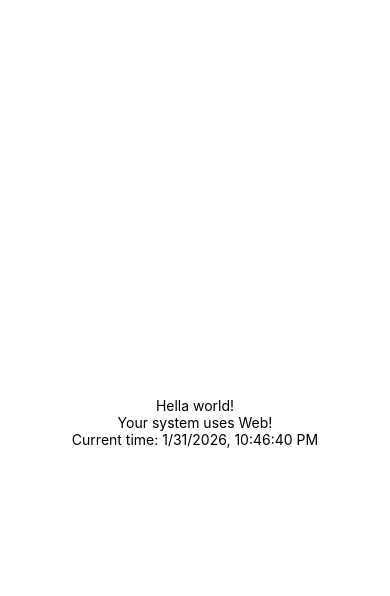
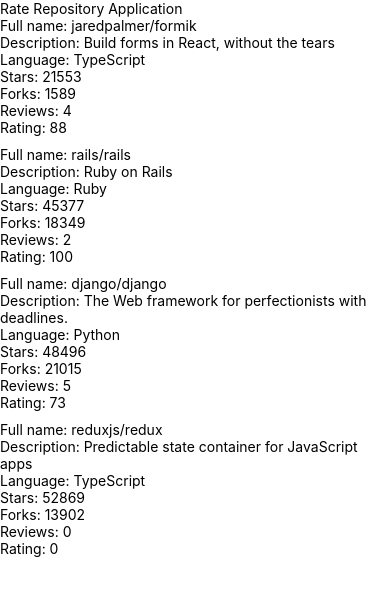
Before and after one commit to ethanclose/rate-repo-app, a React Native app: screen / in a window 390 px wide. Shown: the top 596 px of the page. Built offline with nearby package versions, Linux system fonts and the light colour scheme.

Commit message:
Exercise 10.3: the reviewed repositories list : Complete

```diff
--- a/App.js
+++ b/App.js
@@ -1,27 +1,7 @@
-import { StatusBar } from 'expo-status-bar';
-import { StyleSheet, Text, View } from 'react-native';
-import Constants from 'expo-constants';
-export default function App() {
+import Main from './src/components/Main';
 
-function getCurrentDate() {
-  return new Date().toLocaleString();
-}
+const App = () => {
+  return <Main />;
+};
 
-  return (
-    <View style={styles.container}>
-      <Text>Hella world!</Text>
-      <Text>Your system uses {Constants.platform.ios ? 'iOS' : Constants.platform.android ? 'Android' : 'Web'}!</Text>
-      <Text>Current time: {getCurrentDate()}</Text>
-      <StatusBar style="auto" />
-    </View>
-  );
-}
-
-const styles = StyleSheet.create({
-  container: {
-    flex: 1,
-    backgroundColor: '#fff',
-    alignItems: 'center',
-    justifyContent: 'center',
-  },
-});
+export default App;
--- a/eslint.config.mjs
+++ b/eslint.config.mjs
@@ -25,11 +25,12 @@
 
     languageOptions: {
         globals: {
-            ...reactNative.environments["react-native"]["react-native"],
+            ...reactNative.configs.recommended.globals,
+            console: "readonly",
         },
-
         parser: babelParser,
     },
+
 
     settings: {
         react: {
@@ -40,5 +41,6 @@
     rules: {
         "react/prop-types": "off",
         "react/react-in-jsx-scope": "off",
+        'no-undef': 'error',
     },
 }]);
--- /dev/null
+++ b/src/components/Main.jsx
@@ -0,0 +1,22 @@
+import Constants from 'expo-constants';
+import { Text, StyleSheet, View } from 'react-native';
+import RepositoryList from './RepositoryList';
+
+const styles = StyleSheet.create({
+  container: {
+    marginTop: Constants.statusBarHeight,
+    flexGrow: 1,
+    flexShrink: 1,
+  },
+});
+
+const Main = () => {
+  return (
+    <View style={styles.container}>
+      <Text>Rate Repository Application</Text>
+      <RepositoryList />
+    </View>
+  );
+};
+
+export default Main;
--- /dev/null
+++ b/src/components/RepositoryItem.jsx
@@ -0,0 +1,17 @@
+import { Text, View } from 'react-native';
+
+const RepositoryItem = ({ item }) => {
+  return (
+    <View>
+      <Text>Full name: {item.fullName}</Text>
+      <Text>Description: {item.description}</Text>
+      <Text>Language: {item.language}</Text>
+      <Text>Stars: {item.stargazersCount}</Text>
+      <Text>Forks: {item.forksCount}</Text>
+      <Text>Reviews: {item.reviewCount}</Text>
+      <Text>Rating: {item.ratingAverage}</Text>
+    </View>
+  )
+}
+
+export default RepositoryItem
--- /dev/null
+++ b/src/components/RepositoryList.jsx
@@ -0,0 +1,71 @@
+import { FlatList, View, StyleSheet } from 'react-native';
+import RepositoryItem from './RepositoryItem'
+
+const styles = StyleSheet.create({
+  separator: {
+    height: 10,
+  },
+});
+
+const repositories = [
+  {
+    id: 'jaredpalmer.formik',
+    fullName: 'jaredpalmer/formik',
+    description: 'Build forms in React, without the tears',
+    language: 'TypeScript',
+    forksCount: 1589,
+    stargazersCount: 21553,
+    ratingAverage: 88,
+    reviewCount: 4,
+    ownerAvatarUrl: 'https://avatars2.githubusercontent.com/u/4060187?v=4',
+  },
+  {
+    id: 'rails.rails',
+    fullName: 'rails/rails',
+    description: 'Ruby on Rails',
+    language: 'Ruby',
+    forksCount: 18349,
+    stargazersCount: 45377,
+    ratingAverage: 100,
+    reviewCount: 2,
+    ownerAvatarUrl: 'https://avatars1.githubusercontent.com/u/4223?v=4',
+  },
+  {
+    id: 'django.django',
+    fullName: 'django/django',
+    description: 'The Web framework for perfectionists with deadlines.',
+    language: 'Python',
+    forksCount: 21015,
+    stargazersCount: 48496,
+    ratingAverage: 73,
+    reviewCount: 5,
+    ownerAvatarUrl: 'https://avatars2.githubusercontent.com/u/27804?v=4',
+  },
+  {
+    id: 'reduxjs.redux',
+    fullName: 'reduxjs/redux',
+    description: 'Predictable state container for JavaScript apps',
+    language: 'TypeScript',
+    forksCount: 13902,
+    stargazersCount: 52869,
+    ratingAverage: 0,
+    reviewCount: 0,
+    ownerAvatarUrl: 'https://avatars3.githubusercontent.com/u/13142323?v=4',
+  },
+];
+
+const ItemSeparator = () => <View style={styles.separator} />;
+
+const RepositoryList = () => {
+  return (
+    <FlatList
+      data={repositories}
+      ItemSeparatorComponent={ItemSeparator}
+      renderItem={({ item }) => (
+        <RepositoryItem item={item} />
+      )}
+    />
+  );
+};
+
+export default RepositoryList;
```
Also changed, not shown: jsconfig.json (added, +10 -0 lines).
